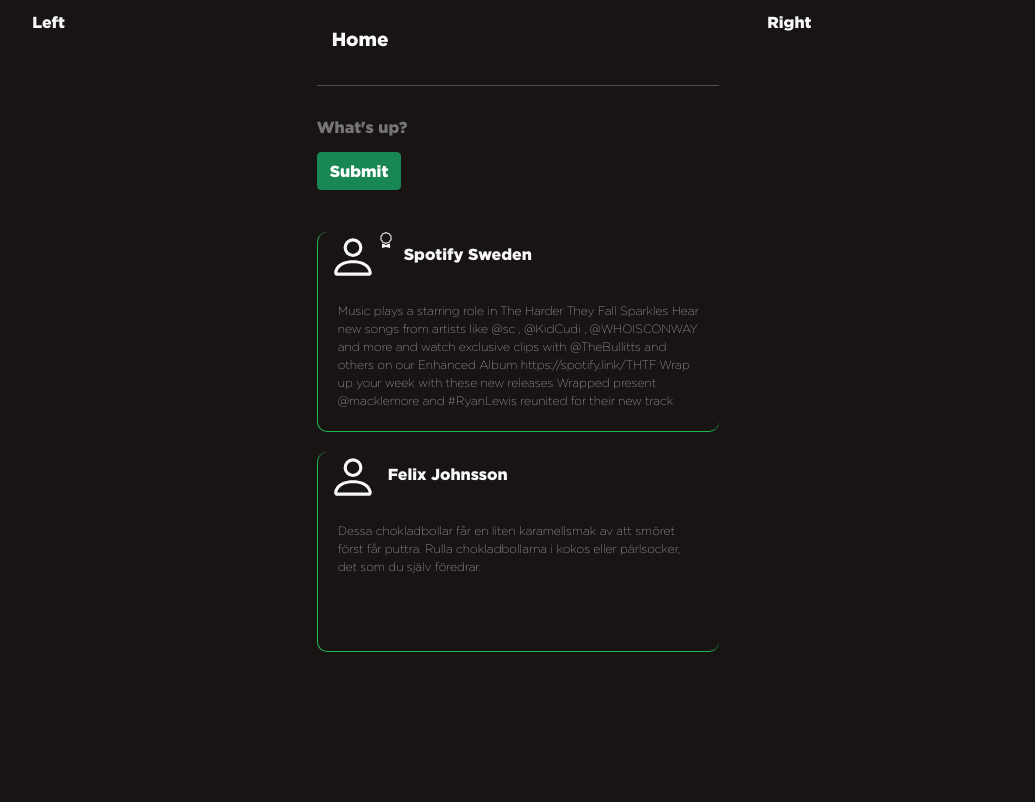
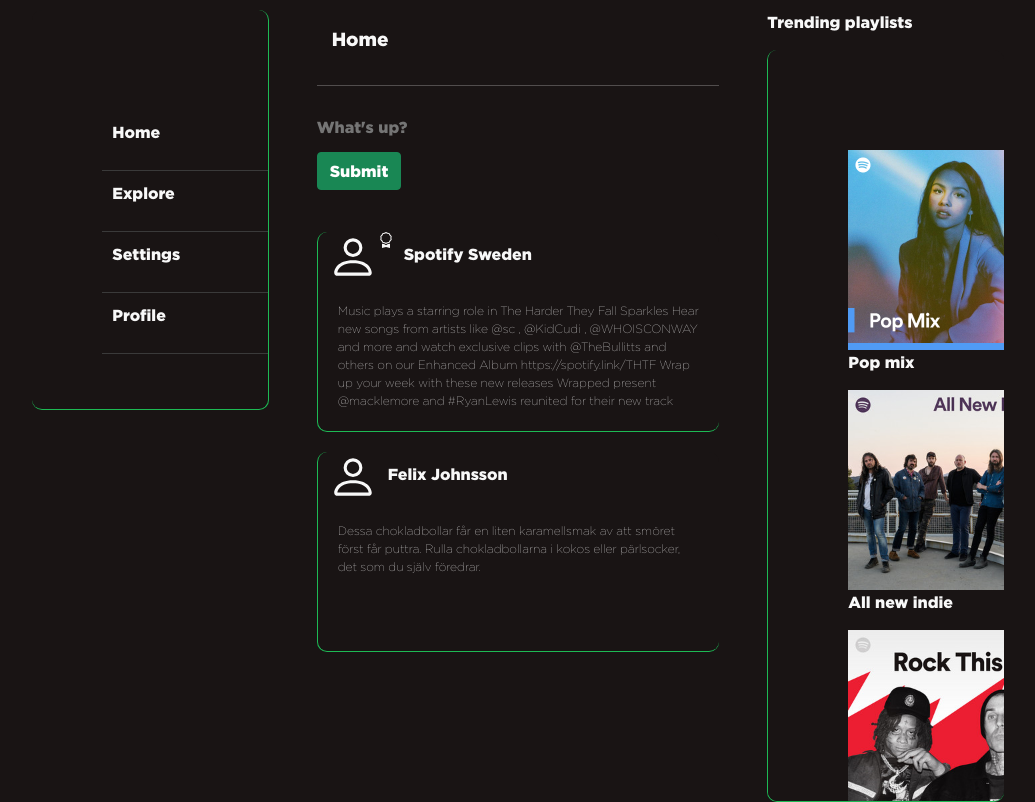
Before and after one commit to FelixJohnsson/Spotify-social-media, a plain HTML site: page index.html in a window 1280 px wide. Shown: the whole page, without its empty margins (122-1157 px from the left). Drawn offline with nearby package versions, Linux system fonts and the light colour scheme.

Commit message:
Fixed left and right

```diff
--- a/index.html
+++ b/index.html
@@ -22,7 +22,18 @@
             <div class="col-4">
               <div class="container">
                 <div class="col-8 offset-md-4" id="left-wrapper">
-                    <p>Left</p>
+                    <div class="left-wrapper-inside">
+                        <p>Home</p>
+                    </div>
+                    <div class="left-wrapper-inside">
+                        <p>Explore</p>
+                    </div>
+                    <div class="left-wrapper-inside">
+                        <p>Settings</p>
+                    </div>
+                    <div class="left-wrapper-inside">
+                        <p>Profile</p>
+                    </div>
                 </div>
               </div>
             </div>
@@ -87,8 +98,41 @@
             </div>
             <div class="col-4">
                 <div class="container">
+                    <p>Trending playlists</p>
                     <div class="col-8" id="right-wrapper">
-                        <p>Right</p>
+
+                        <div class="playlist-card">
+                            <div class="playlist-card-image">
+                                <img src="./1.png">
+                            </div>
+                            <div class="playlist-card-title">
+                                <p>Pop mix</p>
+                            </div>
+                        </div>
+                        <div class="playlist-card">
+                            <div class="playlist-card-image">
+                                <img src="./2.png">
+                            </div>
+                            <div class="playlist-card-title">
+                                <p>All new indie</p>
+                            </div>
+                        </div>
+                        <div class="playlist-card">
+                            <div class="playlist-card-image">
+                                <img src="./3.png">
+                            </div>
+                            <div class="playlist-card-title">
+                                <p>Rock this</p>
+                            </div>
+                        </div>
+                        <div class="playlist-card">
+                            <div class="playlist-card-image">
+                                <img src="./4.png">
+                            </div>
+                            <div class="playlist-card-title">
+                                <p>Alternative 60's</p>
+                            </div>
+                        </div>
                     </div>
                   </div>
             </div>
--- a/main.css
+++ b/main.css
@@ -1,5 +1,6 @@
 :root{
     --spotify-black: #191414;
+    --spotify-grey: #3a3a3a;
     --spotify-green: #1DB954;
     --spotify-white: rgb(248, 248, 248);
 }
@@ -32,11 +33,38 @@ div {
     height: 94vh;
 }
 #left-wrapper{
-    height: 60vh;
+    height: 50vh;
+    border-right: solid var(--spotify-green) 1px;
+    border-bottom: solid var(--spotify-green) 1px;
+    border-radius: 10px;
+    padding-top: 100px;
+}
+.left-wrapper-inside{
+    margin-left: 70px;
+    border-bottom: solid var(--spotify-grey) 1px;
+    padding: 10px;
 }
 #right-wrapper{
+    overflow-y: scroll;
     height: 94vh;
+    border-left: solid var(--spotify-green) 1px;
+    border-bottom: solid var(--spotify-green) 1px;
+    border-radius: 10px;
+
+
+    padding: 100px 0px 0px 80px;
 }
+.playlist-card{
+    width: 100%;
+    height: 200px;
+    background-color: red;
+    margin-bottom: 40px;
+}
+.playlist-card img{
+    height: 200px;
+
+}
+
 #new-event-div{
     height: 120px;
 }
```
Also changed, not shown: 1.png (added), 2.png (added), 3.png (added), 4.png (added).
